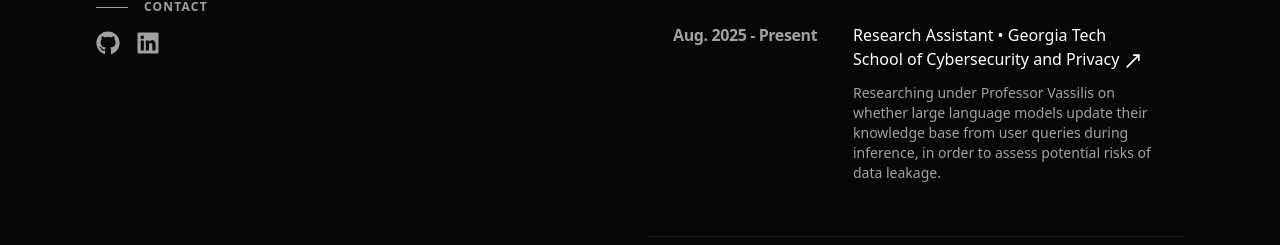
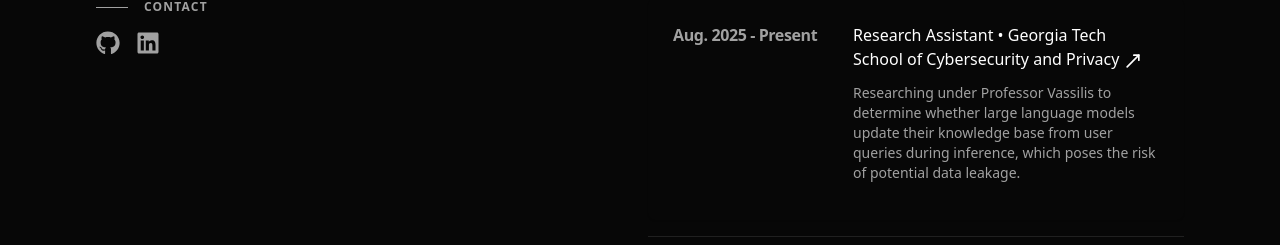
Before and after one commit to hadimalik12/hadimalik-portfolio, a Next.js app: page / in a window 1280 px wide. Shown: the part 656-901 px from the top of the page. Built offline with nearby package versions, Linux system fonts and the light colour scheme.

Commit message:
small updates

```diff
--- a/components/ExpCards.tsx
+++ b/components/ExpCards.tsx
@@ -17,7 +17,7 @@ const jobPositions = [
     place: "Georgia Tech School of Cybersecurity and Privacy",
     previousPositions: [""],
     description:
-      "Researching under Professor Vassilis on whether large language models update their knowledge base from user queries during inference, in order to assess potential risks of data leakage.",
+      "Researching under Professor Vassilis to determine whether large language models update their knowledge base from user queries during inference, which poses the risk of potential data leakage.",
     skills: [
     ],
     link: "https://faculty.cc.gatech.edu/~vzikas/",
```
Also changed, not shown: 1 other file (tests, documents, lock files or other folders).
